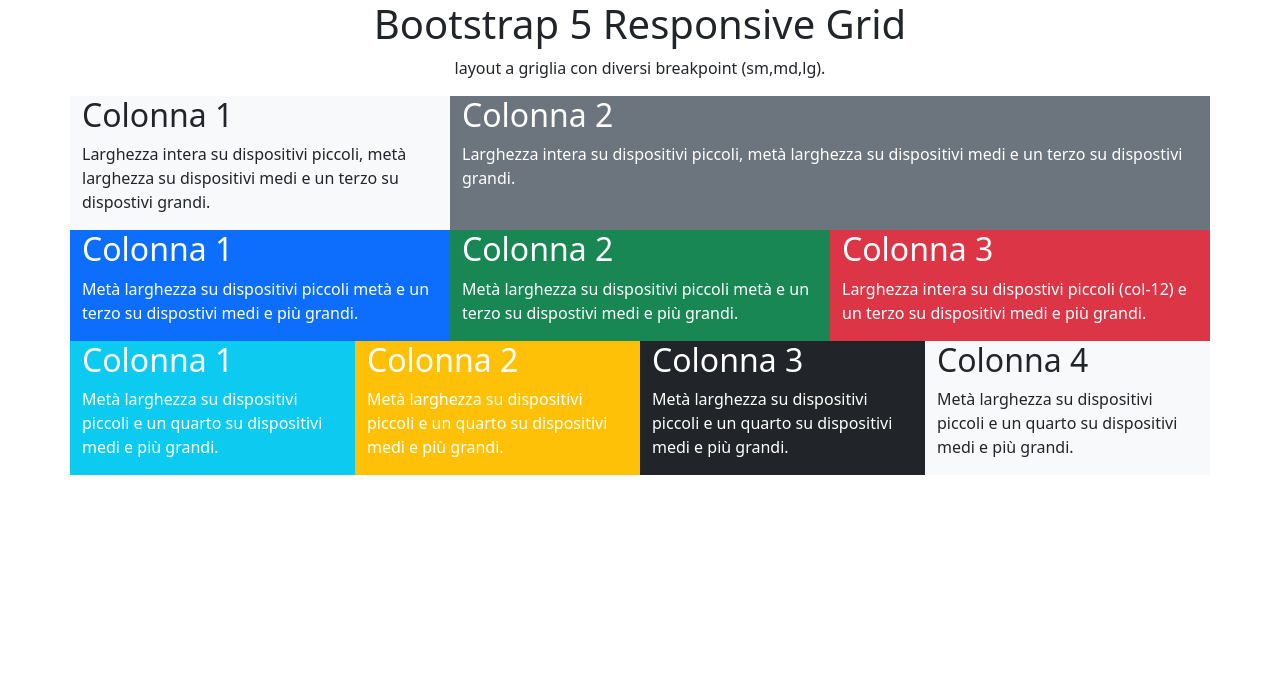
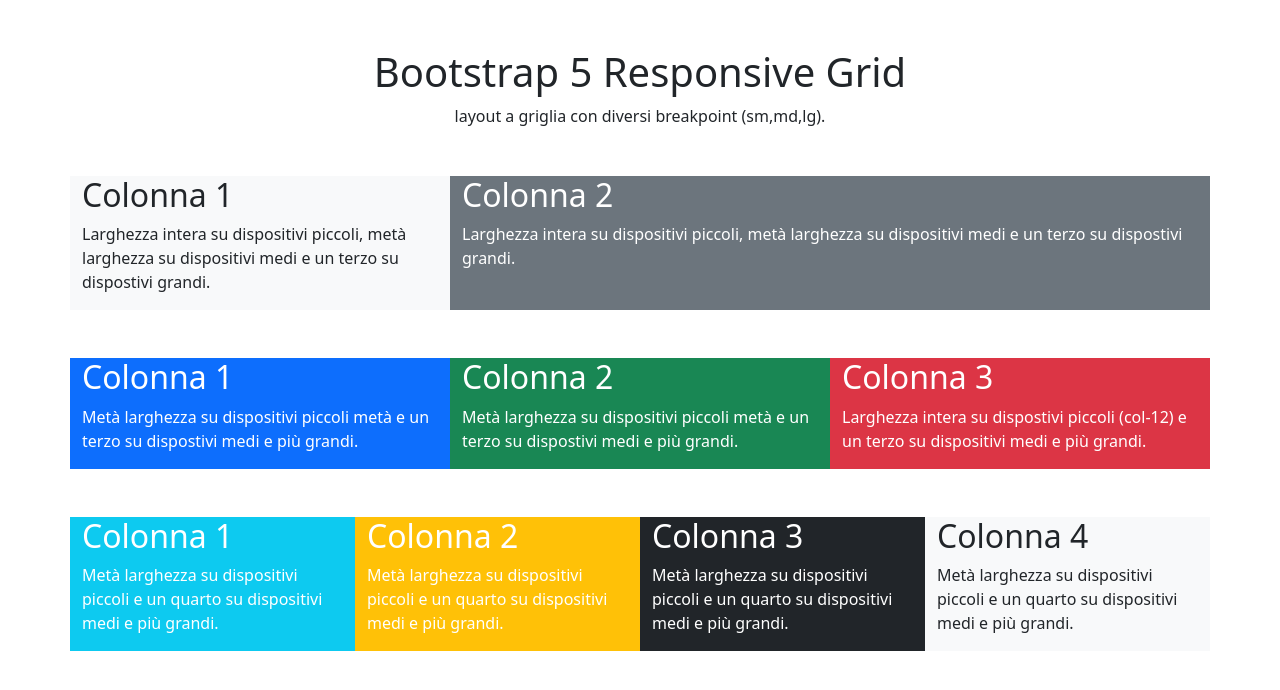
Before and after one commit to Leonardo-Corazzini/htmlcss-bootstrap-layout, a plain HTML site: page index.html in a window 1280 px wide. Drawn offline with nearby package versions, Linux system fonts and the light colour scheme.

Commit message:
add margin to section

```diff
--- a/index.html
+++ b/index.html
@@ -7,13 +7,13 @@
     <link href="https://cdn.jsdelivr.net/npm/bootstrap@5.3.3/dist/css/bootstrap.min.css" rel="stylesheet" integrity="sha384-QWTKZyjpPEjISv5WaRU9OFeRpok6YctnYmDr5pNlyT2bRjXh0JMhjY6hW+ALEwIH" crossorigin="anonymous">
 </head>
 <body>
-    <header>
+    <header class="mt-5 mb-5">
         <div class="container-fluid text-center">
             <h1>Bootstrap 5 Responsive Grid</h1>
             <p>layout a griglia con diversi breakpoint (sm,md,lg).</p>
         </div>
     </header>
-    <section class="text-white">
+    <section class="text-white mb-5">
         <div class="container">
             <div class="row">
                 <div class="col-md-6 col-lg-4 bg-light text-dark">
@@ -27,7 +27,7 @@
             </div>
         </div>
     </section>
-    <section class="text-white">
+    <section class="text-white mb-5">
         <div class="container">
             <div class="row">
                 <div class="col-6 col-md-4 bg-primary">
@@ -45,7 +45,7 @@
             </div>
         </div>
     </section>
-    <section class="text-white">
+    <section class="text-white mb-5">
         <div class="container">
             <div class="row">
                 <div class="col-6 col-md-3 bg-info">
```
